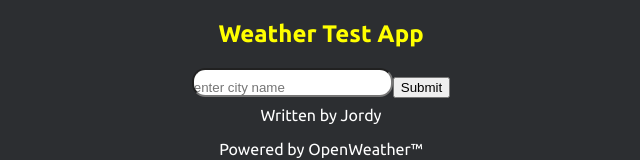
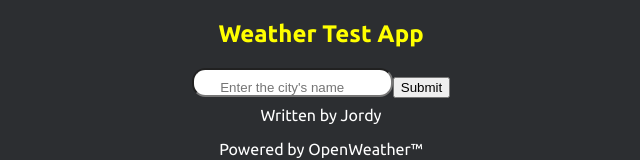
Before and after one commit to Jo-rdyl/thievesHaven, a Next.js app: page /weather in a window 1280 px wide. Shown: the top 160 px of the page, without its empty margins (319-959 px from the left). Built offline with nearby package versions, Linux system fonts and the light colour scheme.

Commit message:
just some styling at the bottom

```diff
--- a/pages/weather.tsx
+++ b/pages/weather.tsx
@@ -8,7 +8,7 @@ const [status,setStatus] = useState("")
 const [didwork,setdidwork] = useState(false)
 
 async function fetchCityWeather(theCityName:String) {
-  try{
+  try {
     const response = await fetch(`https://api.openweathermap.org/data/2.5/weather?q=${theCityName}&units=metric&appid=51e69e6229683f0c12fea8d17f57063e`);
     console.log(response.status);
 
@@ -34,7 +34,7 @@ async function fetchCityWeather(theCityName:String) {
 return (
     <section style={{textAlign:"center",backgroundColor:"#2c2e31"}}>
       <h1>Weather Test App</h1>
-      <input type="text" placeholder="enter city name" id="cityName" value={city} onChange={(e) => setCity(e.target.value)}/>
+      <input type="text" placeholder="Enter the city's name" id="cityName" value={city} onChange={(e) => setCity(e.target.value)}/>
       <input type="submit" onClick={() => fetchCityWeather(city)}/>
       <p id="Jordy">Written by Jordy</p>
         <p id="OpenWeather">Powered by OpenWeather™</p>
@@ -57,8 +57,8 @@ return (
           padding:10px 20px 0px 0px;
           border-radius:1em;
         }
-        input[placeholder="enter city name"]{
-          p
+        input[placeholder="Enter the city's name"]{
+          text-align:center;
         }
         }`}</style>
       </section>
```
